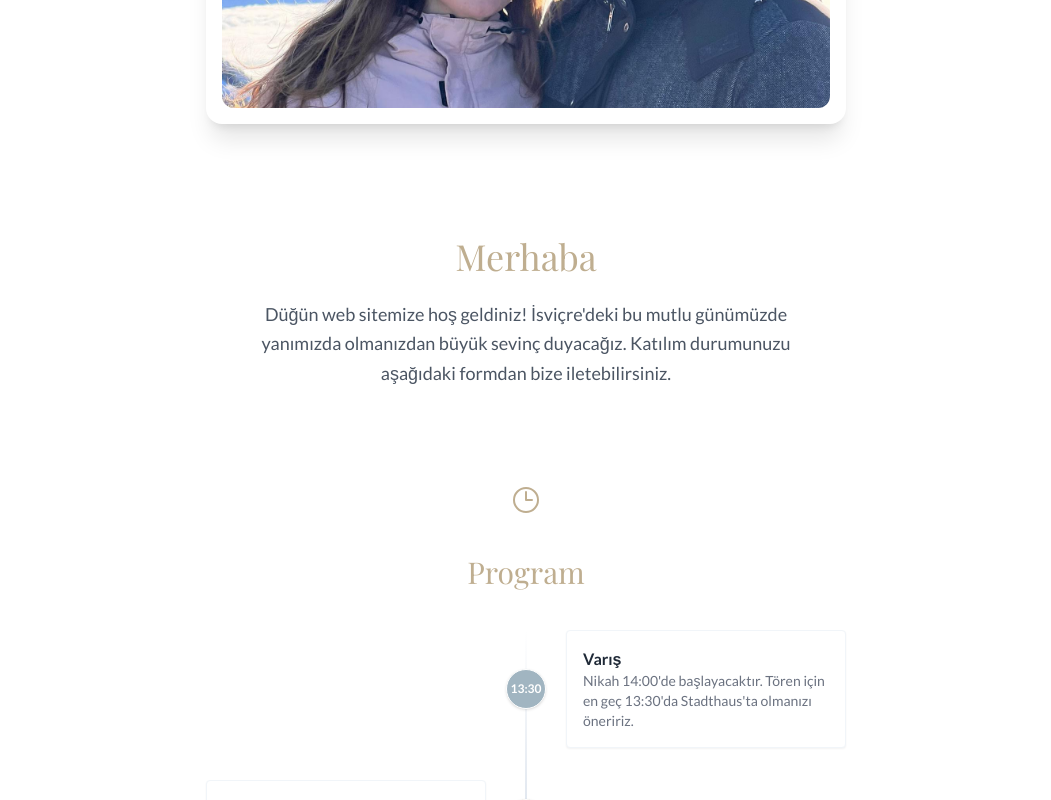
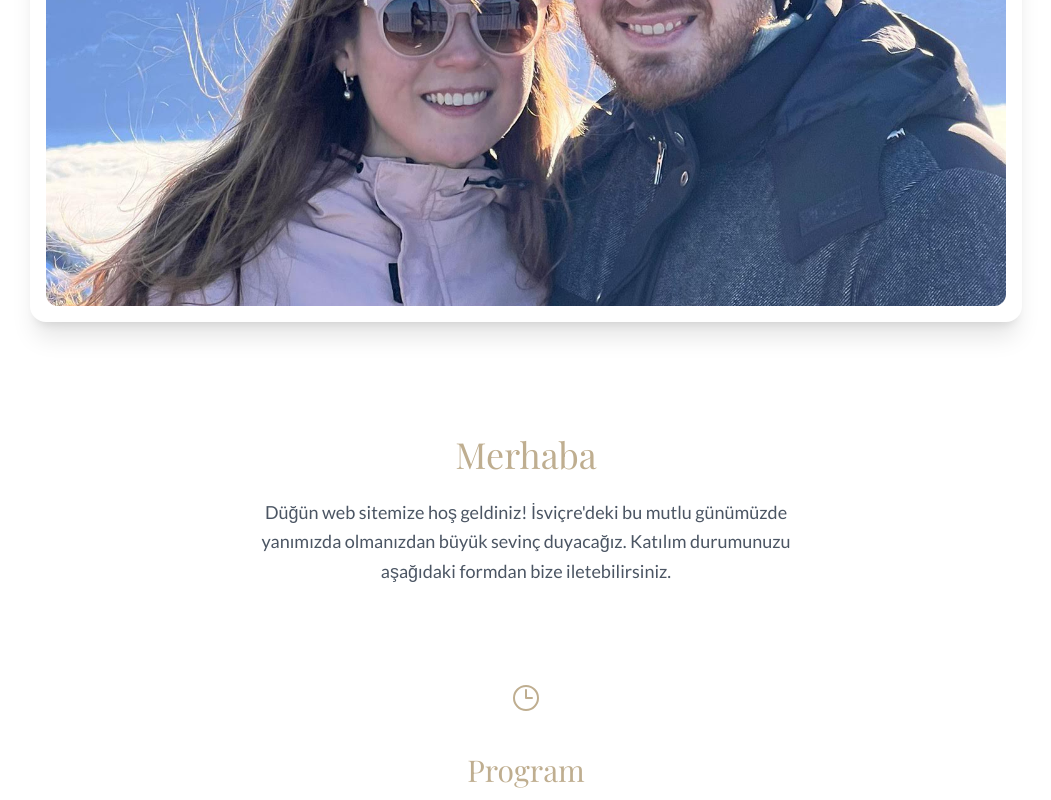
Before and after one commit to Ecomak/wedding, a React (Vite) app: page / in a window 1280 px wide. Shown: the part 682-1482 px from the top of the page, without its empty margins (114-1165 px from the left). Built offline with nearby package versions, Linux system fonts and the light colour scheme; a web font is replaced by a local one.

Commit message:
Increase main content max width from 2xl to 5xl

```diff
--- a/App.tsx
+++ b/App.tsx
@@ -24,7 +24,7 @@ const App: React.FC = () => {
       <Hero title={t.title} date={t.date} />
 
       {/* Main Content */}
-      <main className="w-full max-w-2xl px-4 -mt-12 mb-20 relative z-10">
+      <main className="w-full max-w-5xl px-4 -mt-12 mb-20 relative z-10">
         <div className="flex flex-col gap-20">
 
           {/* Main Photo Wrapper */}
```
